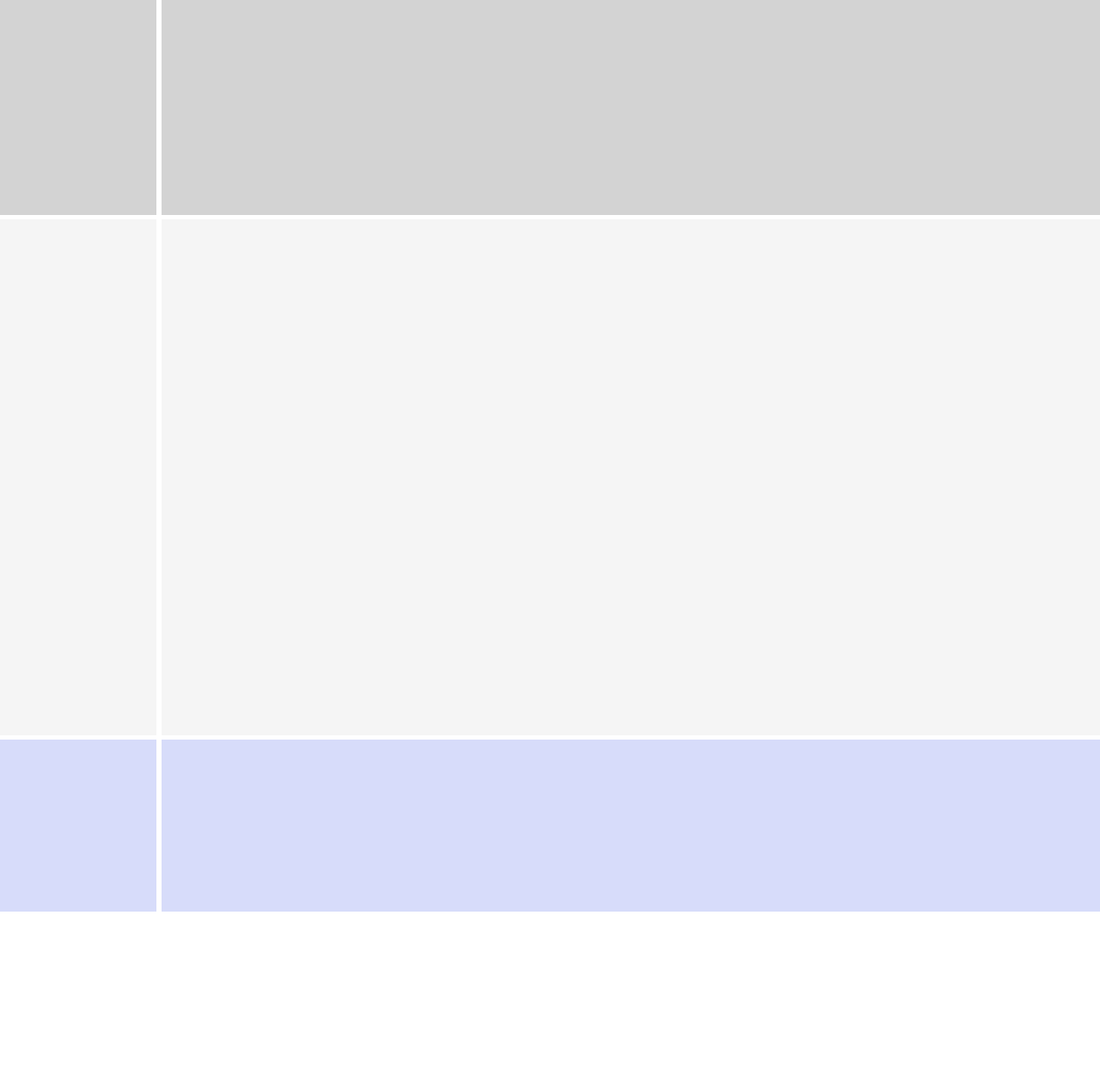
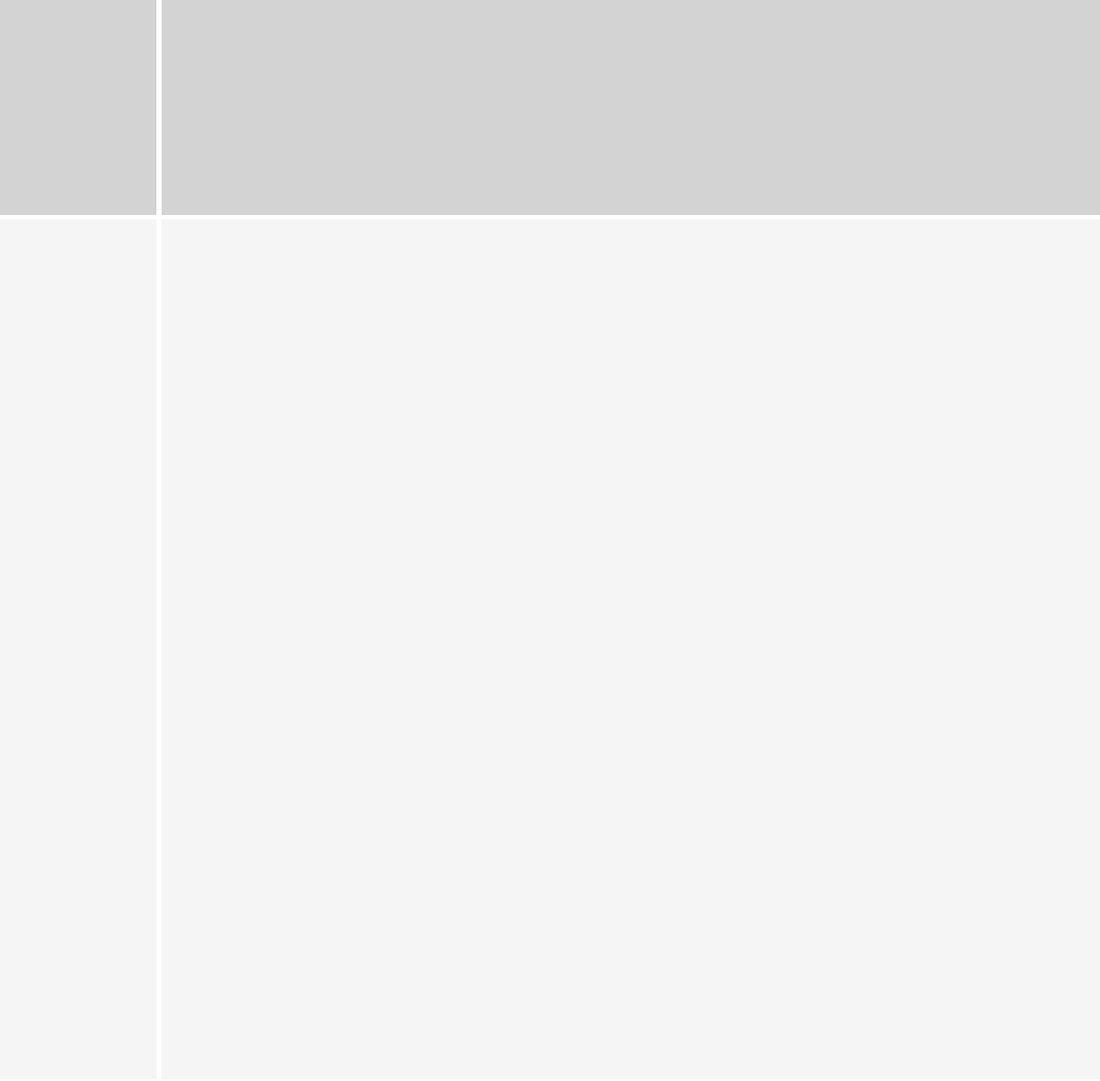
Before and after one commit to ChampOulie/SeeCorrectMake, a plain HTML site: page index.html in a window 1280 px wide. Shown: the top 1257 px of the page at 86% size. Before the commit the page ends 1060 px from the top, so only its background shows below. Drawn offline with Linux system fonts and the light colour scheme.

Commit message:
Update index.css

```diff
--- a/css/index.css
+++ b/css/index.css
@@ -38,7 +38,7 @@
     grid-column-gap: 0.4em;
     background: white;
     /* den under må endres etterhvert som man legger inn content */
-    grid-template-rows: 600px;
+    grid-template-rows: 1000px;
   }
 
   .footercontainer {
@@ -49,7 +49,7 @@
     grid-column-gap: 0.4em;
     background: white;
     /* den under må endres etterhvert som man legger inn content */
-    grid-template-rows: 200px;
+    grid-template-rows: 250px;
   }
 }
 /*  */
```
